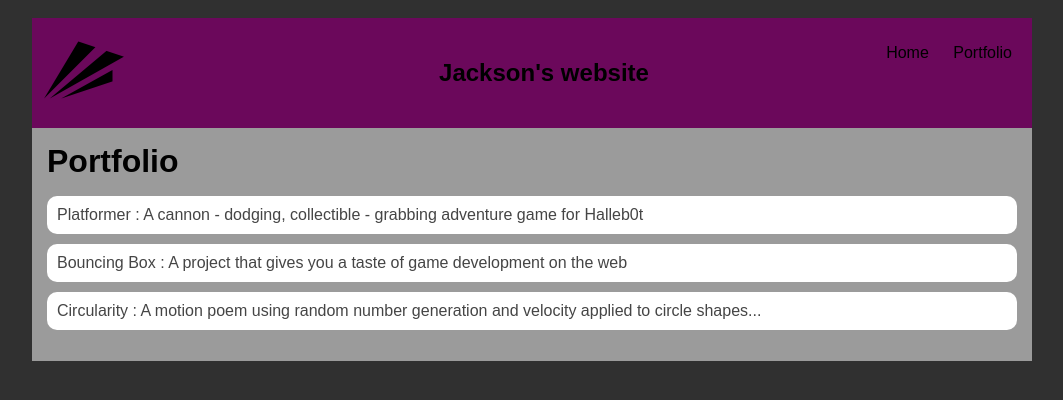
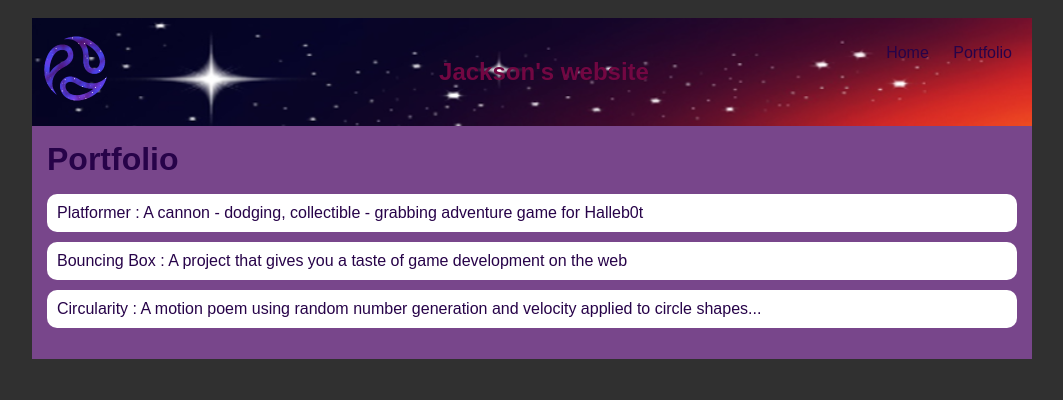
Before and after one commit to jacksonbatuk/jacksonbatuk.github.io, a plain HTML site: page portfolio.html in a window 1280 px wide. Shown: the whole page, without its empty margins (108-1171 px from the left). Drawn offline with Linux system fonts and the light colour scheme.

Commit message:
updated base website and added background to bouncing box

```diff
--- a/portfolio.html
+++ b/portfolio.html
@@ -12,6 +12,7 @@
             header {
                 font-size: 1.5em;
                 font-weight: bold;
+
             }
             #all-contents {
                 max-width: 1000px;
@@ -20,7 +21,7 @@
 
             /* navigation menu */
             nav {
-                background: rgb(107, 8, 91);
+                background-image:url("images/banner.png");
                 margin: 0 auto;
                 display: flex;
                 padding: 10px;
@@ -28,7 +29,7 @@
             h1 {
                 display: flex;
                 align-items: center;
-                color: rgb(0, 0, 0);
+                color: #720742;
                 flex: 1;
                 margin: 0;
             }
@@ -41,16 +42,16 @@
             }
             .nav-a{
                 text-decoration: none;
-                color: #fff;
+                color: #270349;
             }
             a {
                 text-decoration: none;
-                color: rgb(0, 0, 0);
+                color: #270349;
             }
 
             /* main container area beneath menu */
             main {
-                background: rgb(155, 155, 155);
+                background: rgb(120, 70, 139);
                 display: flex;
             }
             .sidebar {
@@ -66,7 +67,7 @@
             }
                         /* portfolio styles */
                         .content h1 {
-                color: black;
+                color: #270349;
             }
 
             #portfolio {
@@ -87,11 +88,11 @@
 
             #portfolio a {
                 text-decoration: none;
-                color: #454545;
+                color: #270349;
             }
 
             #interests {
-                border: 4px silver ridge;
+                border: 4px rgb(199, 140, 255) ridge;
                 padding: 8px;
             }
             h2, h3 {
@@ -108,7 +109,7 @@
         <!-- All content goes here -->
         <div id = "all-contents">
             <nav>
-                <h1><a href ="index.html"><img src = images/LOGO.png></a></h1>
+                <h1><a href ="index.html"><img src = images/boxPic.png></a></h1>
                 <h1>Jackson's website</h1>
                 <ul id="nav-ul">
                     <li class="nav-li">
```
Also changed, not shown: index.html (+5 -5 lines), projects/bouncing-box/index.html (+2 -1 lines), images/banner.png (added), images/boxPic.png (added), images/profo.jpg (added), projects/bouncing-box/images/backGround.jpg (added), projects/bouncing-box/images/backgroundBox.jpg (deleted), projects/bouncing-box/images/dvd.png (deleted).
